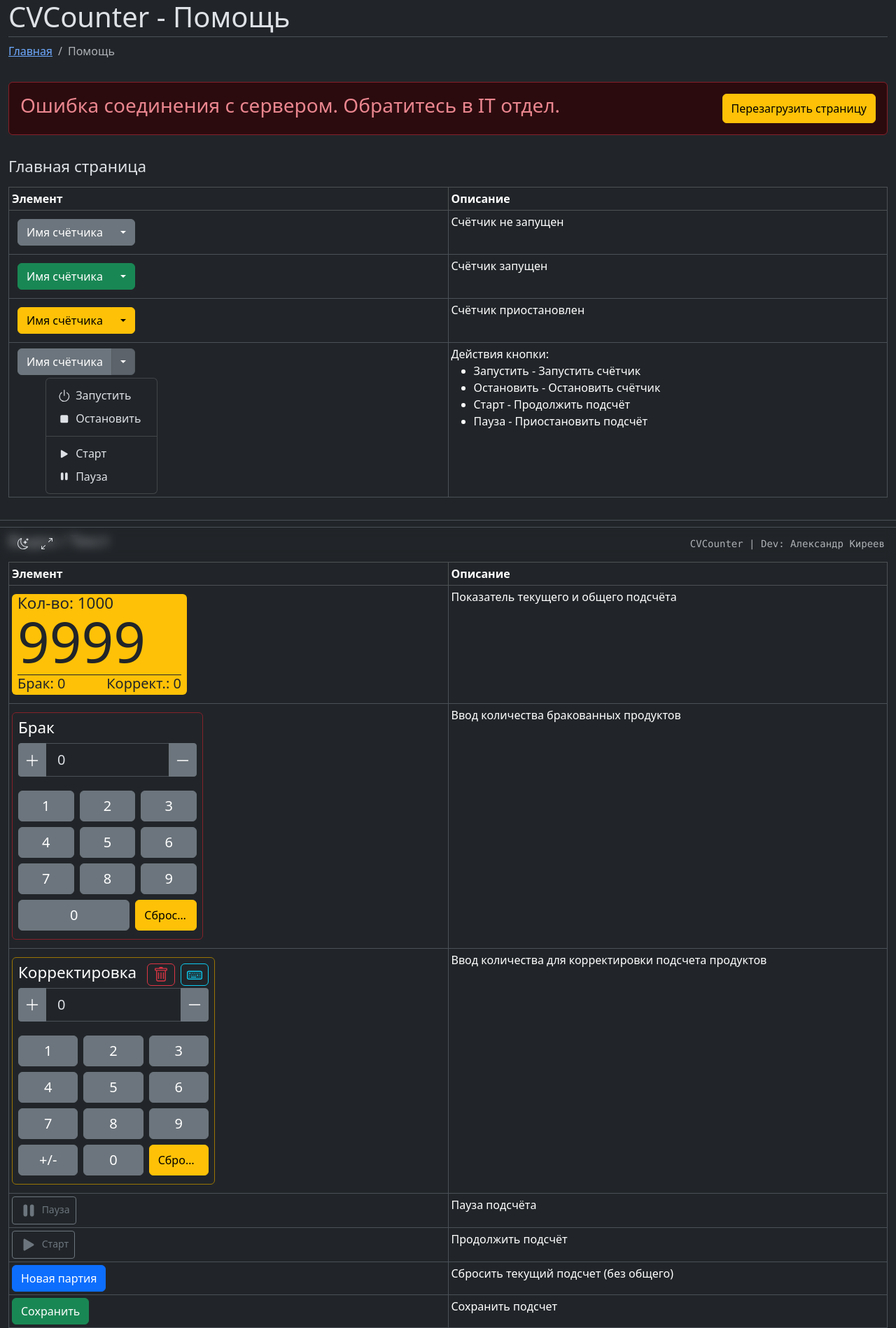
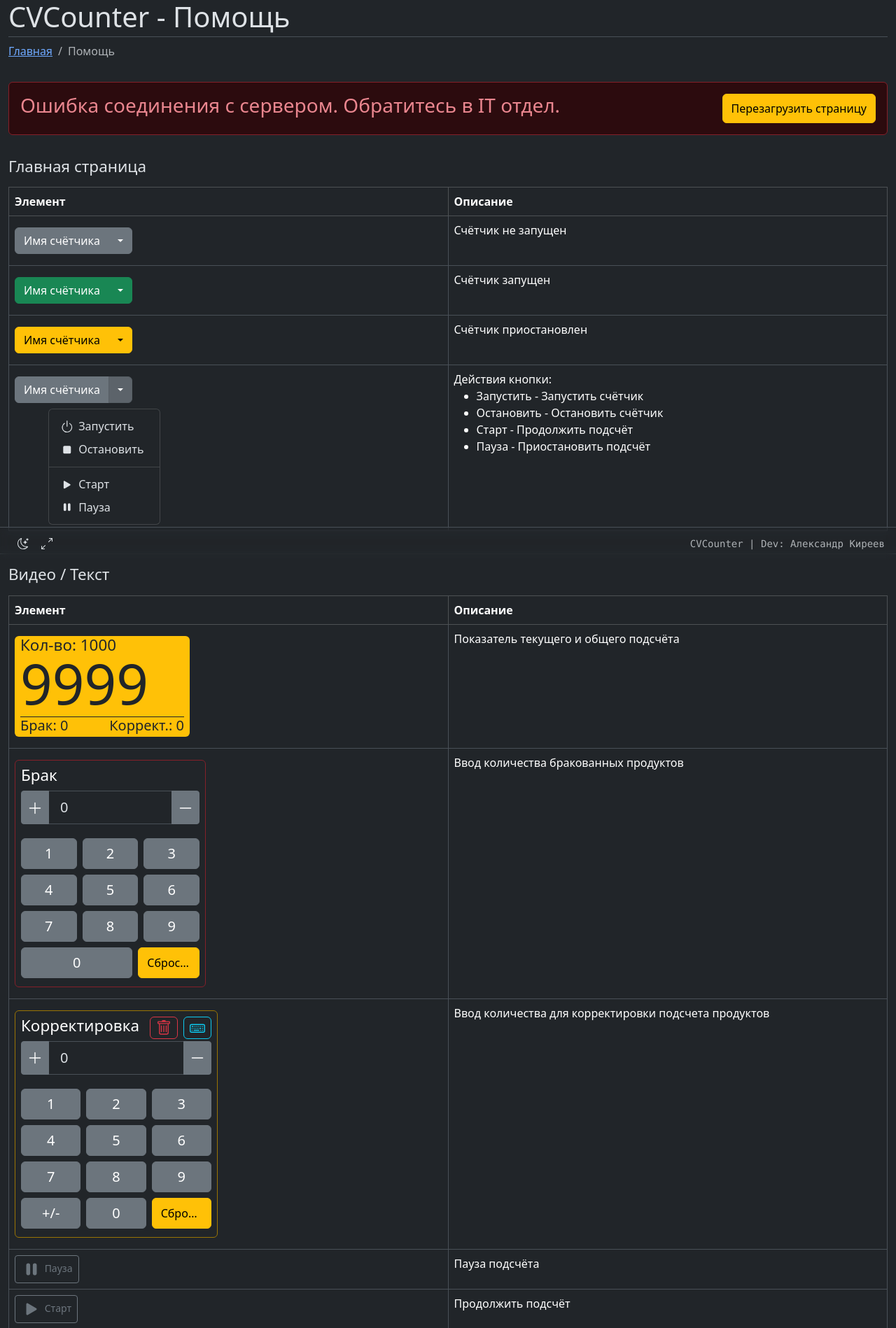
Before and after one commit to BespredeL/CVCounter, a Flask app: page /page/help in a window 1280 px wide. Shown: the top 1898 px of the page at 70% size. Run offline with Flask 3, Linux system fonts and the light colour scheme; parts of the project's set-up code (start-up, migrations or seed data) failed here and were passed over; some libraries are stand-ins or nearby versions.

Commit message:
Refactor

```diff
--- a/templates/pages/help.html
+++ b/templates/pages/help.html
@@ -18,7 +18,7 @@
             <div class="col-12 border-bottom mb-3 pb-3">
                 <div class="h4 mb-3">{{ trans('Start page') }}</div>
 
-                <table class="table table-bordered table-sm mb-3">
+                <table class="table table-bordered mb-3">
                     <thead class="table-dark">
                     <tr>
                         <th scope="col" class="w-50">{{ trans('Element') }}</th>
@@ -28,7 +28,7 @@
                     <tbody>
                     <tr>
                         <td class="align-middle">
-                            <div class="btn-group m-2" role="group" aria-label="">
+                            <div class="btn-group my-2" role="group" aria-label="">
                                 <a href="#" class="btn btn-secondary">{{ trans('Counter name') }}</a>
                                 <div class="btn-group" role="group">
                                     <button type="button" class="btn dropdown-toggle btn-secondary"></button>
@@ -41,7 +41,7 @@
                     <tr>
                         <td class="align-middle">
                             <div>
-                                <div class="btn-group m-2" role="group" aria-label="">
+                                <div class="btn-group my-2" role="group" aria-label="">
                                     <a href="#" class="btn btn-success">{{ trans('Counter name') }}</a>
                                     <div class="btn-group" role="group">
                                         <button type="button" class="btn dropdown-toggle btn-success"></button>
@@ -55,7 +55,7 @@
                     <tr>
                         <td class="align-middle">
                             <div>
-                                <div class="btn-group m-2" role="group" aria-label="">
+                                <div class="btn-group my-2" role="group" aria-label="">
                                     <a href="#" class="btn btn-warning">{{ trans('Counter name') }}</a>
                                     <div class="btn-group" role="group">
                                         <button type="button" class="btn dropdown-toggle btn-warning"></button>
@@ -68,7 +68,7 @@
 
                     <tr>
                         <td>
-                            <div class="btn-group mx-2 my-1" role="group" aria-label="">
+                            <div class="btn-group my-2" role="group" aria-label="">
                                 <a href="#" class="btn btn-secondary">{{ trans('Counter name') }}</a>
                                 <div class="btn-group" role="group">
                                     <button type="button" class="btn dropdown-toggle btn-secondary"
@@ -135,7 +135,7 @@
             <div class="col-12 border-bottom mb-3 pb-3">
                 <div class="h4 mb-3">{{ trans('Video') }} / {{ trans('Text') }}</div>
 
-                <table class="table table-bordered table-sm mb-3">
+                <table class="table table-bordered mb-3">
                     <thead class="table-dark">
                     <tr>
                         <th scope="col" class="w-50">{{ trans('Element') }}</th>
@@ -344,7 +344,7 @@
             <div class="col-12 border-bottom mb-3 pb-3">
                 <div class="h4 mb-3">{{ trans('Text double') }}</div>
 
-                <table class="table table-bordered table-sm mb-3">
+                <table class="table table-bordered mb-3">
                     <thead class="table-dark">
                     <tr>
                         <th scope="col" class="w-50">{{ trans('Element') }}</th>
```
